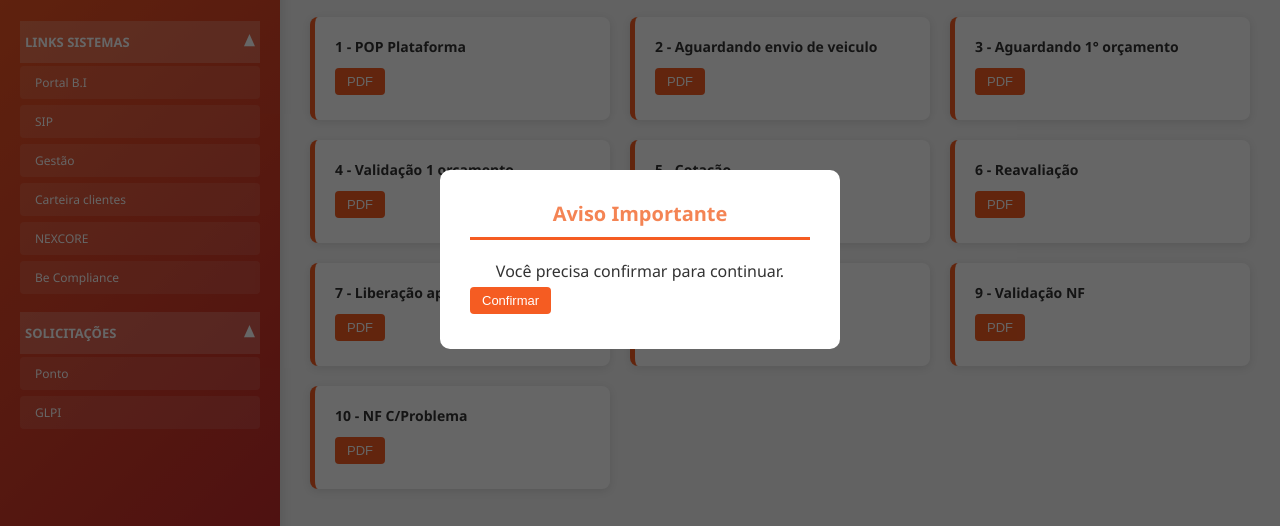
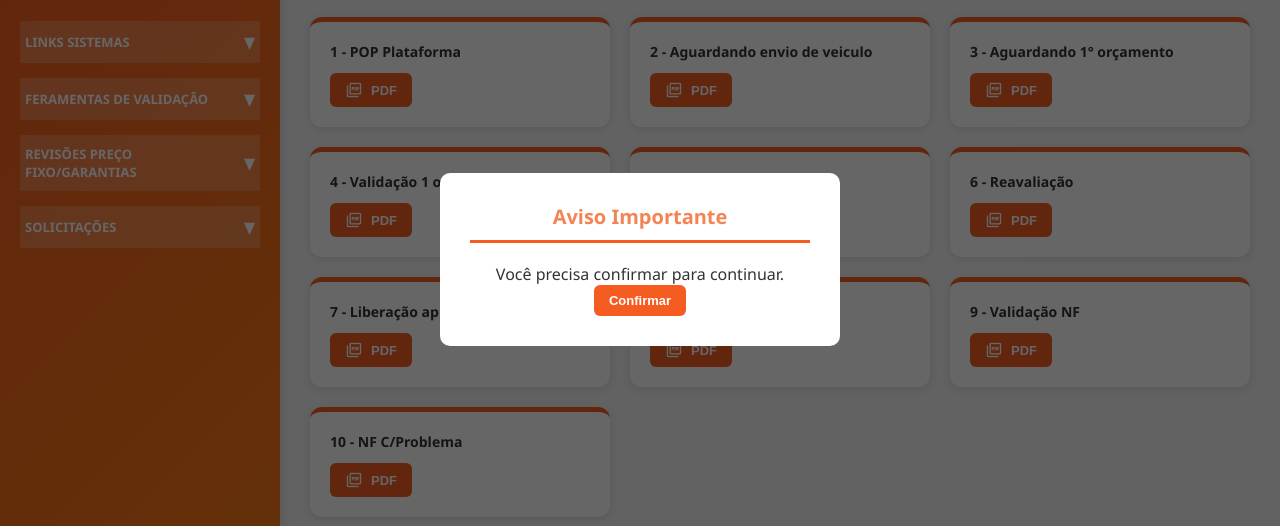
Before and after one commit to ltwendellopes/Plataforma.github.io, a plain HTML site: page index.html in a window 1280 px wide. Shown: the part 141-667 px from the top of the page. Drawn offline with nearby package versions, Linux system fonts and the light colour scheme.

Commit message:
Add files via upload

```diff
--- a/CSS.css
+++ b/CSS.css
@@ -15,7 +15,7 @@ body {
 /* SIDEBAR */
 .sidebar {
   width: 280px;
-  background: linear-gradient(135deg, #F55c22 0%, #bf242c 100%);
+  background: linear-gradient(135deg, #F55c22 0%, #fd7e14 100%);
   color: white;
   padding: 20px;
   overflow-y: auto;
@@ -150,15 +150,15 @@ h2:first-of-type {
 .form-card {
   background: white;
   padding: 20px;
-  border-radius: 8px;
+  border-radius: 12px;
   box-shadow: 0 2px 8px rgba(0,0,0,0.1);
   transition: all 0.3s ease;
-  border-left: 5px solid #F55c22;
+  border-top: 5px solid #F55c22;
 }
 
 .form-card:hover {
   transform: translateY(-5px);
-  box-shadow: 0 4px 16px rgba(0,0,0,0.15);
+  box-shadow: 0 4px 20px rgba(0,0,0,0.5);
 }
 
 .form-card h3 {
@@ -170,25 +170,25 @@ h2:first-of-type {
 
 .button-fitcard {
   background-color: #F55c22;
-  color: white;
-  padding: 6px 12px;
-  margin: 5px 5px 5px 0;
-  border: none;
-  border-radius: 4px;
-  font-size: 13px;
-  cursor: pointer;
-  display: flex;
-  align-items: center;
-  justify-content: center;
-  transition: background-color 0.2s ease,
-              transform 0.2s ease,
-              box-shadow 0.2s ease;
+    color: white;
+    padding: 8px 15px;
+    border: none;
+    border-radius: 6px;
+    cursor: pointer;
+
+    display: inline-flex;
+    align-items: center;
+    justify-content: center;
+    gap: 8px;
+
+    font-size: 13px;
+    font-weight: bold;
+    transition: 0.3s;
 }
 
 .button-fitcard:hover {
   background-color: #f48454;
-  transform: translateY(-1px);
-  box-shadow: 0 3px 8px rgba(0,0,0,0.15);
+    transform: scale(1.05);
 }
 
 .form-card .button-fitcard + .button-fitcard {
--- a/index.html
+++ b/index.html
@@ -2,64 +2,73 @@
 
   <title>PRIME</title>
   <link rel="shortcut icon" href="https://primebeneficios.com.br/assets-prime/images/favicon.png?v=1" type="image/x-icon">
+  <link rel="stylesheet" href="https://fonts.googleapis.com/css2?family=Material+Symbols+Outlined:opsz,wght,FILL,GRAD@24,400,0,0" />
   <link rel="stylesheet" href="CSS.css">
+  <script src="java.js"></script>
 </head>
-<!-- poup - up -->
-<script>
-function abrirPopup() {
-  document.getElementById("popup").style.display = "flex";
-}
-
-function confirmarPopup() {
-  document.getElementById("popup").style.display = "none";
-
-  // salva a data para abrir só 1 vez por dia
-  const hoje = new Date().toDateString();
-  localStorage.setItem("dataPopup", hoje);
-}
-window.onload = function() {
-
-  const hoje = new Date().toDateString();
-  const ultimaVez = localStorage.getItem("dataPopup");
-
-  if (ultimaVez !== hoje) {
-    abrirPopup();
-  }
-
-};
-</script>
 <body>
 
-  <!-- SIDEBAR -->
   <div class="sidebar">
     <div class="sidebar-header">
       <img src="Imagens/Logo prime.png" alt="Logo Prime" style="height: 90px;">
     </div>
 
-    <!-- OPERACIONAIS GESTÃO -->
     <div class="menu-section">
       <div class="menu-title active" onclick="toggleMenu(this)">
         <span>LINKS SISTEMAS</span>
-        <span class="menu-icon open">▼</span>
+        <span class="menu-icon">▼</span>
       </div>
-      <div class="menu-items open">
+      <div class="menu-items">
+        <div class="menu-item"><a href="https://www.primebeneficios.com.br/Intranet/Frota" target="_blank">SISATEC</a></div>
         <div class="menu-item"><a href="https://portal-bi.primebeneficios.com.br/" target="_blank">Portal B.I</a></div>
         <div class="menu-item"><a href="https://sip.sisatec.com.br/Os/Index" target="_blank">SIP</a></div>
         <div class="menu-item"><a href="https://gestao.sisatec.com.br/Admin/Home/" target="_blank">Gestão</a></div>
         <div class="menu-item"><a href="https://primebeneficios.sharepoint.com/sites/grupo.plataforma/GESTO%20PLATAFORMA/Forms/AllItems.aspx?id=%2Fsites%2Fgrupo%2Eplataforma%2FGESTO%20PLATAFORMA%2FCarteira%20de%20Clientes&viewid=557e6a54%2Ddb0f%2D4f3c%2D91ef%2D9b06272dfafc" target="_blank">Carteira clientes</a></div>
-        <div class="menu-item"><a href="https://gestao.sisatec.com.br/Admin/cliente/Planilhas.aspx" target="_blank">NEXCORE</a></div>
+        <div class="menu-item"><a href="https://euro.cloudnexcore.com.br/ncall/main.php?inicio=1" target="_blank">NEXCORE</a></div>
         <div class="menu-item"><a href="https://primebeneficios.becompliance.com/compliance/login" target="_blank">Be Compliance</a></div>
       </div>
     </div>
 
-    <!-- OPERACIONAIS -->
+    <div class="menu-section">
+      <div class="menu-title active" onclick="toggleMenu(this)">
+        <span>FERAMENTAS DE VALIDAÇÂO</span>
+        <span class="menu-icon">▼</span>
+      </div>
+      <div class="menu-items">
+        <div class="menu-item"><a href="https://client.suiv.com.br/" target="_blank">SUIV</a></div>
+        <div class="menu-item"><a href="https://br.qapter.com/sso/login?service=https%3a%2f%2fbr.qapter.com%2fbreclient%2fui%3fprocess%3dNO_PROCESS%26step%3dWorkListGrid" target="_blank">QAPTER</a></div>
+        <div class="menu-item"><a href="https://cesvi.orionbr.com.br/ORION/OFICINAS/ORCAMENTOS/#/account/login" target="_blank">ORION</a></div>
+        <div class="menu-item"><a href="https://sistema.cilia.com.br/users/sign_in" target="_blank">CILIA </a></div>
+        <div class="menu-item"><a href="https://compras.menorpreco.pr.gov.br/novodocumento/consulta" target="_blank">MENOR PREÇO PARANÁ  </a></div>
+      </div>
+    </div>
+    <div class="menu-section">
+      <div class="menu-title active" onclick="toggleMenu(this)">
+        <span>REVISÕES PREÇO FIXO/GARANTIAS</span>
+        <span class="menu-icon">▼</span>
+      </div>
+      <div class="menu-items">
+        <div class="menu-item"><a href="https://sites.google.com/view/mitservicos/mit-revis%C3%B5es" target="_blank">MITSUBISHI</a></div>
+        <div class="menu-item"><a href="https://www.toyota.com.br/meu-toyota/servicos/revisoes-periodicas" target="_blank">TOYOTA</a></div>
+        <div class="menu-item"><a href="https://caoachery.com.br/revisao" target="_blank">CAOA CHERY</a></div>
+        <div class="menu-item"><a href="https://www.vwbr.com.br/revisao" target="_blank">VOLKSWAGEN</a></div>
+        <div class="menu-item"><a href="https://www.jeep.com.br/proprietarios/revisao-programada.html" target="_blank">JEEP</a></div>
+        <div class="menu-item"><a href="https://www.chevrolet.com.br/servicos/revisao?ppc=GOOGLE_700000001288334_71700000081031671_58700006811283751_p64795549562___2023_Search_Reg00_Pos-Vendas_Impression-Share_Revisao_2020+%7C+SEARCH+%7C+REG00+%7C+AON+%7C+P%C3%93S+VENDAS+%7C+REVIS%C3%83O+%7C+COBALT_Revis%C3%A3o+chevrolet&&ppc=2020_NA_NA_WM_SEARCH_Other_OTHER_NA_Dynamic_BR_POR_Campanha_PosVendasNacional_revisao_GA_revisaoCobalt_KW_AM_RevisaochevroletFrase&gclid=EAIaIQobChMIvujM5ezmgAMVROZcCh1LmANfEAAYASABEgLUrfD_BwE&gclsrc=aw.ds" target="_blank">CHEVROLET</a></div>
+        <div class="menu-item"><a href="https://servicos.renault.com.br/revisao-preco-fechado" target="_blank">RENAULT</a></div>
+        <div class="menu-item"><a href="https://www.hyundai.com.br/manutencao.html" target="_blank">HYUNDAI</a></div>
+        <div class="menu-item"><a href="https://servicos.fiat.com.br/revisao.html#" target="_blank">FIAT</a></div>
+        <div class="menu-item"><a href="https://www.ford.com.br/servico-ao-cliente/revisao-preco-fixo/ranger/" target="_blank">FORD</a></div>
+        <div class="menu-item"><a href="https://www.honda.com.br/pos-venda/automoveis/" target="_blank">HONDA</a></div>
+        <div class="menu-item"><a href="https://www.yamaha-motor.com.br/servicos" target="_blank">YAMAHA</a></div>
+      </div>
+    </div>
     <div class="menu-section">
       <div class="menu-title active" onclick="toggleMenu(this)">
         <span>SOLICITAÇÕES</span>
-        <span class="menu-icon open">▼</span>
+        <span class="menu-icon">▼</span>
       </div>
-      <div class="menu-items open">
-        <div class="menu-item"><a href="https://app.ahgora.com.br/externo/',%20'_blank" target="_blank">Ponto</a></div>
+      <div class="menu-items">
+        <div class="menu-item"><a href="https://app.ahgora.com.br/externo/" target="_blank">Ponto</a></div>
         <div class="menu-item"><a href="https://suporte.fitcard.com.br/" target="_blank">GLPI</a></div>
       </div>
     </div>
@@ -68,49 +77,60 @@ window.onload = function() {
   <!-- CONTEÚDO PRINCIPAL -->
   <div class="main-content">
     <div class="header">
-      <h1>Prime Benefícios</h1>
+      <h1>Prime Benefícios  PLATAFORMA</h1>
     </div>
+
     <h2>POPs</h2>
     <div class="form-grid">
       <div class="form-card">
         <h3>1 - POP Plataforma</h3>
-        <button class="button-fitcard" onclick="window.open('https://primebeneficios.sharepoint.com/sites/grupo.plataforma/GESTO%20PLATAFORMA/Forms/AllItems.aspx?viewid=557e6a54%2Ddb0f%2D4f3c%2D91ef%2D9b06272dfafc&id=%2Fsites%2Fgrupo%2Eplataforma%2FGESTO%20PLATAFORMA%2FPOP%2F1%20POP%20PLATAFORMA%2Epdf&parent=%2Fsites%2Fgrupo%2Eplataforma%2FGESTO%20PLATAFORMA%2FPOP', '_blank')">PDF</button>
+        <button class="button-fitcard" onclick="window.open('https://primebeneficios.sharepoint.com/sites/grupo.plataforma/GESTO%20PLATAFORMA/Forms/AllItems.aspx?viewid=557e6a54%2Ddb0f%2D4f3c%2D91ef%2D9b06272dfafc&id=%2Fsites%2Fgrupo%2Eplataforma%2FGESTO%20PLATAFORMA%2FPOP%2F1%20POP%20PLATAFORMA%2Epdf&parent=%2Fsites%2Fgrupo%2Eplataforma%2FGESTO%20PLATAFORMA%2FPOP', '_blank')"><span class="material-symbols-outlined" style="font-size: 18px;">picture_as_pdf</span>
+        PDF</button>
       </div>
       <div class="form-card">
         <h3>2 - Aguardando envio de veiculo</h3>
-        <button class="button-fitcard" onclick="window.open('https://primebeneficios.sharepoint.com/:b:/r/sites/grupo.plataforma/GESTO%20PLATAFORMA/POP/2%20POP%20ABA%20AGUARDANDO%20ENVIO%20VEICULO.pdf?csf=1&web=1&e=TbF7Yo', '_blank')">PDF</button>
+        <button class="button-fitcard" onclick="window.open('https://primebeneficios.sharepoint.com/:b:/r/sites/grupo.plataforma/GESTO%20PLATAFORMA/POP/2%20POP%20ABA%20AGUARDANDO%20ENVIO%20VEICULO.pdf?csf=1&web=1&e=TbF7Yo', '_blank')"><span class="material-symbols-outlined" style="font-size: 18px;">picture_as_pdf</span>
+        PDF</button>
       </div>
       <div class="form-card">
         <h3>3 - Aguardando 1° orçamento</h3>
-        <button class="button-fitcard" onclick="window.open('https://primebeneficios.sharepoint.com/:b:/r/sites/grupo.plataforma/GESTO%20PLATAFORMA/POP/3%20POP%20AGUARDANDO%201%20OR%C3%87AMENTO%20PDF.pdf?csf=1&web=1&e=NOKQmR', '_blank')">PDF</button>
+        <button class="button-fitcard" onclick="window.open('https://primebeneficios.sharepoint.com/:b:/r/sites/grupo.plataforma/GESTO%20PLATAFORMA/POP/3%20POP%20AGUARDANDO%201%20OR%C3%87AMENTO%20PDF.pdf?csf=1&web=1&e=NOKQmR', '_blank')"><span class="material-symbols-outlined" style="font-size: 18px;">picture_as_pdf</span>
+        PDF</button>
       </div>
       <div class="form-card">
         <h3>4 - Validação 1 orçamento</h3>
-        <button class="button-fitcard" onclick="window.open('https://primebeneficios.sharepoint.com/:b:/r/sites/grupo.plataforma/GESTO%20PLATAFORMA/POP/4%20POP%20VALIDA%C3%87%C3%83O%201%20OR%C3%87AMENTO.pdf?csf=1&web=1&e=wFfDfi', '_blank')">PDF</button>
+        <button class="button-fitcard" onclick="window.open('https://primebeneficios.sharepoint.com/:b:/r/sites/grupo.plataforma/GESTO%20PLATAFORMA/POP/4%20POP%20VALIDA%C3%87%C3%83O%201%20OR%C3%87AMENTO.pdf?csf=1&web=1&e=wFfDfi', '_blank')"><span class="material-symbols-outlined" style="font-size: 18px;">picture_as_pdf</span>
+        PDF</button>
       </div>
       <div class="form-card">
         <h3>5 - Cotação</h3>
-        <button class="button-fitcard" onclick="window.open('https://primebeneficios.sharepoint.com/:b:/r/sites/grupo.plataforma/GESTO%20PLATAFORMA/POP/5%20POP%20COTA%C3%87%C3%83O.pdf?csf=1&web=1&e=XIpqdw', '_blank')">PDF</button>
+        <button class="button-fitcard" onclick="window.open('https://primebeneficios.sharepoint.com/:b:/r/sites/grupo.plataforma/GESTO%20PLATAFORMA/POP/5%20POP%20COTA%C3%87%C3%83O.pdf?csf=1&web=1&e=XIpqdw', '_blank')"><span class="material-symbols-outlined" style="font-size: 18px;">picture_as_pdf</span>
+        PDF</button>
       </div>
        <div class="form-card">
         <h3>6 - Reavaliação</h3>
-        <button class="button-fitcard" onclick="window.open('https://primebeneficios.sharepoint.com/:b:/r/sites/grupo.plataforma/GESTO%20PLATAFORMA/POP/6%20POP%20REAVALIA%C3%87%C3%83O.pdf?csf=1&web=1&e=ooAff0', '_blank')">PDF</button>
+        <button class="button-fitcard" onclick="window.open('https://primebeneficios.sharepoint.com/:b:/r/sites/grupo.plataforma/GESTO%20PLATAFORMA/POP/6%20POP%20REAVALIA%C3%87%C3%83O.pdf?csf=1&web=1&e=ooAff0', '_blank')"><span class="material-symbols-outlined" style="font-size: 18px;">picture_as_pdf</span>
+        PDF</button>
       </div>
       <div class="form-card">
         <h3>7 - Liberação aprovação</h3>
-        <button class="button-fitcard" onclick="window.open('https://primebeneficios.sharepoint.com/:b:/r/sites/grupo.plataforma/GESTO%20PLATAFORMA/POP/7%20POP%20LIBERA%C3%87%C3%83O%20APROVA%C3%87%C3%83O.pdf?csf=1&web=1&e=cJ3Amh', '_blank')">PDF</button>
+        <button class="button-fitcard" onclick="window.open('https://primebeneficios.sharepoint.com/:b:/r/sites/grupo.plataforma/GESTO%20PLATAFORMA/POP/7%20POP%20LIBERA%C3%87%C3%83O%20APROVA%C3%87%C3%83O.pdf?csf=1&web=1&e=cJ3Amh', '_blank')"><span class="material-symbols-outlined" style="font-size: 18px;">picture_as_pdf</span>
+        PDF</button>
       </div>
       <div class="form-card">
         <h3>8 - Aprovadas</h3>
-        <button class="button-fitcard" onclick="window.open('https://primebeneficios.sharepoint.com/:b:/r/sites/grupo.plataforma/GESTO%20PLATAFORMA/POP/8%20POP%20OS%20APROVADA.pdf?csf=1&web=1&e=mJ51Gp', '_blank')">PDF</button>
+        <button class="button-fitcard" onclick="window.open('https://primebeneficios.sharepoint.com/:b:/r/sites/grupo.plataforma/GESTO%20PLATAFORMA/POP/8%20POP%20OS%20APROVADA.pdf?csf=1&web=1&e=mJ51Gp', '_blank')"><span class="material-symbols-outlined" style="font-size: 18px;">picture_as_pdf</span>
+        PDF</button>
       </div>
       <div class="form-card">
         <h3>9 - Validação NF </h3>
-        <button class="button-fitcard" onclick="window.open('https://primebeneficios.sharepoint.com/:b:/r/sites/grupo.plataforma/GESTO%20PLATAFORMA/POP/9%20POP%20VALIDA%C3%87%C3%83O%20NF%20CLEAN.pdf?csf=1&web=1&e=Nn3tO9', '_blank')">PDF</button>
+        <button class="button-fitcard" onclick="window.open('https://primebeneficios.sharepoint.com/:b:/r/sites/grupo.plataforma/GESTO%20PLATAFORMA/POP/9%20POP%20VALIDA%C3%87%C3%83O%20NF%20CLEAN.pdf?csf=1&web=1&e=Nn3tO9', '_blank')"><span class="material-symbols-outlined" style="font-size: 18px;">picture_as_pdf</span>
+        PDF</button>
       </div>
       <div class="form-card">
         <h3>10 - NF C/Problema </h3>
-        <button class="button-fitcard" onclick="window.open('https://primebeneficios.sharepoint.com/:b:/r/sites/grupo.plataforma/GESTO%20PLATAFORMA/POP/11%20POP%20NF%20C%20PROBLEMAS.pdf?csf=1&web=1&e=dAnRqd', '_blank')">PDF</button>
+        <button class="button-fitcard" onclick="window.open('https://primebeneficios.sharepoint.com/:b:/r/sites/grupo.plataforma/GESTO%20PLATAFORMA/POP/11%20POP%20NF%20C%20PROBLEMAS.pdf?csf=1&web=1&e=dAnRqd', '_blank')"><span class="material-symbols-outlined" style="font-size: 18px;">picture_as_pdf</span>
+        PDF</button>
       </div>
       </div>
 
@@ -118,7 +138,9 @@ window.onload = function() {
     <div class="form-grid">
       <div class="form-card">
         <h3>LUP</h3>
-        <button class="button-fitcard" onclick="window.open('https://primebeneficios.sharepoint.com/:w:/r/sites/grupo.plataforma/GESTO%20PLATAFORMA/LUP/LUP%20Alinhamento%20sobre%20Coment%C3%A1rios%20de%20OS%27s%20PRIME.docx?d=weebdaf09b65b4f279c2af91335126ad9&csf=1&web=1&e=wRISUm','_blank')">DOC</button>
+        <button class="button-fitcard" onclick="window.open('https://primebeneficios.sharepoint.com/:w:/r/sites/grupo.plataforma/GESTO%20PLATAFORMA/LUP/LUP%20Alinhamento%20sobre%20Coment%C3%A1rios%20de%20OS%27s%20PRIME.docx?d=weebdaf09b65b4f279c2af91335126ad9&csf=1&web=1&e=wRISUm','_blank')"><span class="material-symbols-outlined" style="font-size: 18px;">docs</span>
+        Arquivo
+</button>
       </div>
     </div>
 
@@ -126,13 +148,13 @@ window.onload = function() {
     <div class="form-grid">
       <div class="form-card">
         <h3>T.I</h3>
-        <button class="button-fitcard" onclick="window.open('https://form.asana.com/?k=I7ZXL1Nr-tyzolYT7sPNeA&d=516216748503279', '_blank')">Formulário</button>
-        <button class="button-fitcard" onclick="window.open('https://app.asana.com/1/516216748503279/project/1203676023984496/board/1204055700885503', '_blank')">Quadro</button>
+        <button class="button-fitcard" onclick="window.open('https://form.asana.com/?k=I7ZXL1Nr-tyzolYT7sPNeA&d=516216748503279', '_blank')"><span class="material-symbols-outlined" style="font-size: 18px;">select_check_box</span>Formulário</button>
+        <button class="button-fitcard" onclick="window.open('https://app.asana.com/1/516216748503279/project/1203676023984496/board/1204055700885503', '_blank')"><span class="material-symbols-outlined" style="font-size: 18px;">view_compact_alt</span>Quadro</button>
       </div>
       <div class="form-card">
         <h3>B.I</h3>
-        <button class="button-fitcard" onclick="window.open('https://form.asana.com/?k=ZRcmUyCgjEqRkrLSadIUGg&d=516216748503279', '_blank')">Formulário</button>
-        <button class="button-fitcard" onclick="window.open('https://app.asana.com/1/516216748503279/project/1185351678792284/board/1205104074433397', '_blank')">Quadro</button>
+        <button class="button-fitcard" onclick="window.open('https://form.asana.com/?k=ZRcmUyCgjEqRkrLSadIUGg&d=516216748503279', '_blank')"><span class="material-symbols-outlined" style="font-size: 18px;">select_check_box</span>Formulário</button>
+        <button class="button-fitcard" onclick="window.open('https://app.asana.com/1/516216748503279/project/1185351678792284/board/1205104074433397', '_blank')"><span class="material-symbols-outlined" style="font-size: 18px;">view_compact_alt</span>Quadro</button>
       </div>
       </div>
     </div>
--- /dev/null
+++ b/java.js
@@ -0,0 +1,20 @@
+function abrirPopup() {
+  document.getElementById("popup").style.display = "flex";
+}
+
+function confirmarPopup() {
+  document.getElementById("popup").style.display = "none";
+
+  const hoje = new Date().toDateString();
+  localStorage.setItem("dataPopup", hoje);
+}
+window.onload = function() {
+
+  const hoje = new Date().toDateString();
+  const ultimaVez = localStorage.getItem("dataPopup");
+
+  if (ultimaVez !== hoje) {
+    abrirPopup();
+  }
+
+};
```
